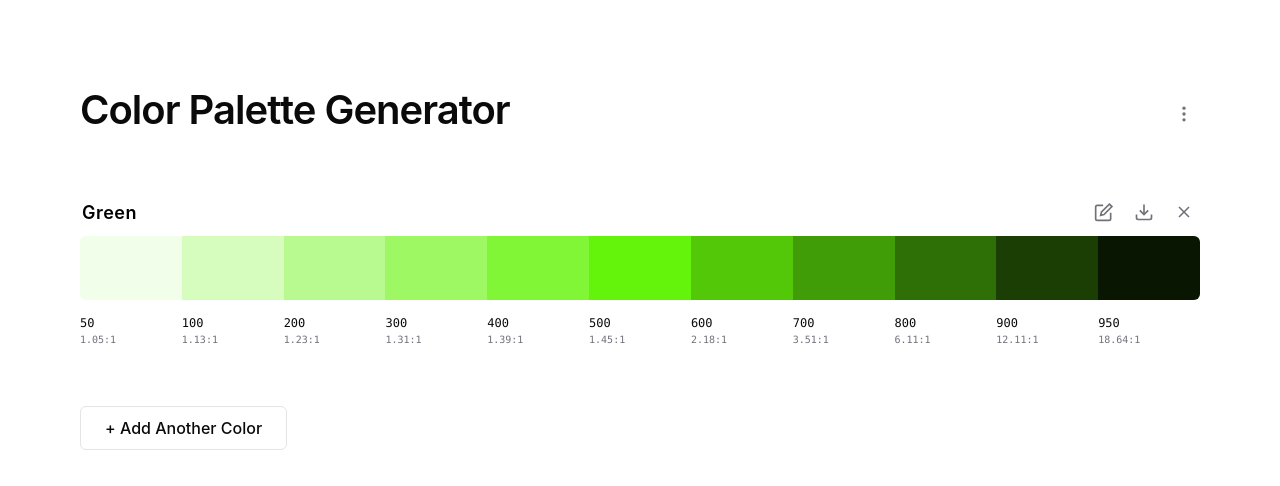
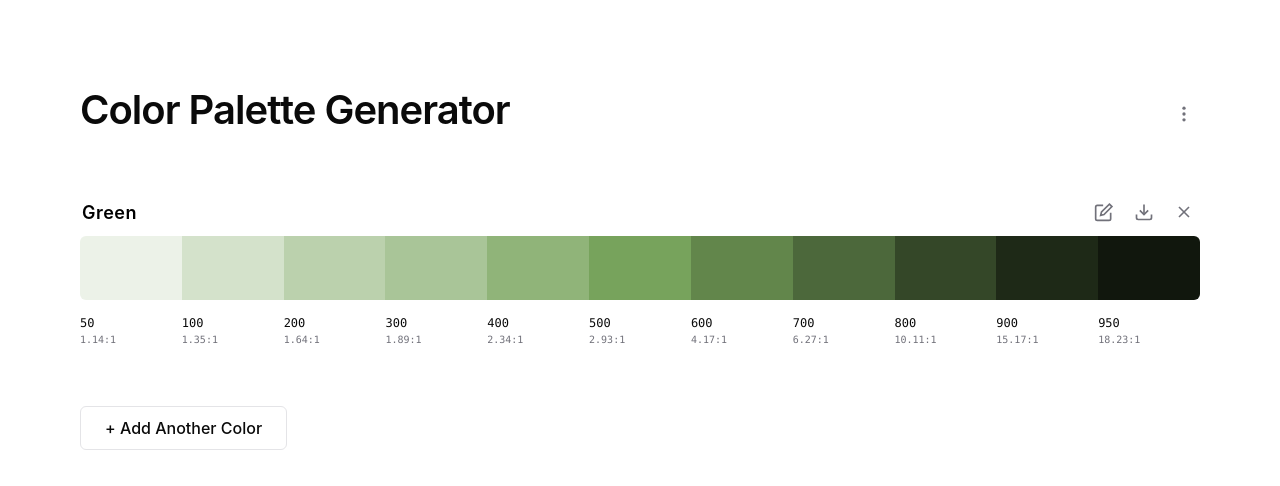
Before and after one commit to srizon/themer, a Next.js app: page / in a window 1280 px wide. Shown: the top 486 px of the page. Built offline with nearby package versions, Linux system fonts and the light colour scheme; no server answers.

Commit message:
chore: update color theming and styles: globals.css, ColorSet.tsx, ColorSwatch.tsx, ColorThemer.ts

```diff
--- a/src/app/globals.css
+++ b/src/app/globals.css
@@ -1125,7 +1125,7 @@ body {
     font-size: 0.875rem;
     color: inherit !important; /* ensure both labels use computed accessible color */
   }
-  .color-hex { font-size: 0.875rem; font-weight: 400; color: inherit !important; }
+  .color-hex { font-size: 0.875rem; font-weight: 400; color: var(--hex-text-color, inherit) !important; }
   /* Ensure equal weight for weight and hex labels on mobile */
   .color-weight { font-weight: 400 !important; }
 
@@ -1135,7 +1135,7 @@ body {
     display: block;
     margin: 0;
     font-size: 0.875rem;
-    color: inherit !important;
+    color: var(--hex-text-color, inherit) !important;
   }
 
   .section-header {
--- a/src/components/ColorSet.tsx
+++ b/src/components/ColorSet.tsx
@@ -342,6 +342,7 @@ export default function ColorSet({ colorSet, onRemove, onUpdate, onExport }: Col
             color={color}
             index={index}
             total={colorSet.colors.length}
+            paletteColors={colorSet.colors}
           />
         ))}
       </div>
--- a/src/components/ColorSwatch.tsx
+++ b/src/components/ColorSwatch.tsx
@@ -7,9 +7,10 @@ interface ColorSwatchProps {
   color: string;
   index: number;
   total: number;
+  paletteColors: string[];
 }
 
-export default function ColorSwatch({ color, index, total }: ColorSwatchProps) {
+export default function ColorSwatch({ color, index, total, paletteColors }: ColorSwatchProps) {
   const [showCopied, setShowCopied] = useState(false);
   const [isMobile, setIsMobile] = useState(false);
 
@@ -174,36 +175,57 @@ export default function ColorSwatch({ color, index, total }: ColorSwatchProps) {
     return (maxL + 0.05) / (minL + 0.05);
   };
 
-  // Mobile text color: prefer same-hue extremes (950/50) where accessible
-  const getMobileTextColor = (hex: string): string => {
-    const [h, s, l] = hexToHsl(hex);
-
-    // Very light backgrounds → try deep same-hue (approx Tailwind 950)
-    if (l >= 75) {
-      const candidateDeep = hslToHex(h, Math.min(100, s * 1.05), 15);
-      if (getContrastBetween(hex, candidateDeep) >= 4.5) return candidateDeep;
-      const blackContrast = getContrastBetween(hex, '#000000');
-      const whiteContrast = getContrastBetween(hex, '#FFFFFF');
-      return blackContrast >= whiteContrast ? '#000000' : '#FFFFFF';
+  // Choose text color strictly from existing palette swatches (not generated) with ≥ 4.5:1 contrast
+  const getTextColorFromPalette = (bgHex: string, palette: string[]): string => {
+    if (!palette || palette.length === 0) {
+      return getAccessibleTextColor(bgHex);
     }
 
-    // Very dark backgrounds → try light same-hue (approx Tailwind 50)
-    if (l <= 25) {
-      const adjustedS = Math.max(20, Math.min(100, s * 0.5));
-      const candidateLight = hslToHex(h, adjustedS, 95);
-      if (getContrastBetween(hex, candidateLight) >= 4.5) return candidateLight;
-      const blackContrast = getContrastBetween(hex, '#000000');
-      const whiteContrast = getContrastBetween(hex, '#FFFFFF');
-      return blackContrast >= whiteContrast ? '#000000' : '#FFFFFF';
+    const normalize = (h: string) => h.trim().toUpperCase();
+    const uniquePalette = Array.from(new Set(palette.map(normalize)));
+
+    // Sort palette by lightness ascending (dark → light)
+    const paletteWithLightness = uniquePalette
+      .map(hex => ({ hex, l: hexToHsl(hex)[2] }))
+      .sort((a, b) => a.l - b.l);
+
+    const bgL = hexToHsl(bgHex)[2];
+    const bgIsLight = bgL >= 60;
+    const darker = paletteWithLightness.filter(p => p.l < bgL);
+    const lighter = paletteWithLightness.filter(p => p.l > bgL);
+
+    // Prefer the closest opposite-side shade that passes 7.0 (AAA)
+    const primary = (bgIsLight ? darker : lighter).sort((a, b) => Math.abs(a.l - bgL) - Math.abs(b.l - bgL));
+    for (const p of primary) {
+      if (normalize(p.hex) === normalize(bgHex)) continue;
+      if (getContrastBetween(bgHex, p.hex) >= 7.0) return p.hex;
     }
 
-    // Mid tones → fallback to standard accessible black/white
-    return getAccessibleTextColor(hex);
+    // If none pass on the opposite side, try the same-side (farther) as a fallback, still closest first
+    const secondary = (bgIsLight ? lighter : darker).sort((a, b) => Math.abs(a.l - bgL) - Math.abs(b.l - bgL));
+    for (const p of secondary) {
+      if (normalize(p.hex) === normalize(bgHex)) continue;
+      if (getContrastBetween(bgHex, p.hex) >= 7.0) return p.hex;
+    }
+
+    // Fallback to best of black/white
+    const blackContrast = getContrastBetween(bgHex, '#000000');
+    const whiteContrast = getContrastBetween(bgHex, '#FFFFFF');
+    return blackContrast >= whiteContrast ? '#000000' : '#FFFFFF';
   };
+
+  // Mobile text uses palette-based selection
+  const getMobileTextColor = (hex: string): string => getTextColorFromPalette(hex, paletteColors);
 
   const weight = calculateTailwindWeight(index, total);
   const contrastRatio = getContrastRatio(color);
   const textColor = isMobile ? getMobileTextColor(color) : getAccessibleTextColor(color);
+  // For the HEX label specifically, prefer lighter same-hue (50/100) on mid-to-dark backgrounds too
+  const [hMob, sMob, lMob] = hexToHsl(color);
+  let hexTextColor = textColor;
+  if (isMobile) {
+    hexTextColor = getTextColorFromPalette(color, paletteColors);
+  }
   const hexDisplay = color.replace('#', '').toUpperCase();
 
   return (
@@ -222,7 +244,7 @@ export default function ColorSwatch({ color, index, total }: ColorSwatchProps) {
       </div>
 
       {/* Color info */}
-      <div className="color-info" style={{ color: textColor }}>
+      <div className="color-info" style={{ color: textColor, ['--hex-text-color' as any]: hexTextColor }}>
         <div className="color-weight">{weight}</div>
         <div className="color-contrast">{contrastRatio}</div>
         <div className="color-hex">{hexDisplay}</div>
--- a/src/lib/ColorThemer.ts
+++ b/src/lib/ColorThemer.ts
@@ -83,9 +83,9 @@ export class ColorThemer {
   addColorSet() {
     const setId = this.nextSetId++;
 
-    // Generate random color with better saturation and lightness for proper naming
+    // Generate random color with moderated saturation for softer results
     const hue = Math.random() * 360;
-    const saturation = Math.random() * 60 + 40; // 40-100% saturation
+    const saturation = Math.random() * 15 + 15; // 15-30% saturation (softer)
     const lightness = Math.random() * 40 + 30; // 30-70% lightness
     const randomColor = this.hslToHex(hue, saturation, lightness);
 
```
